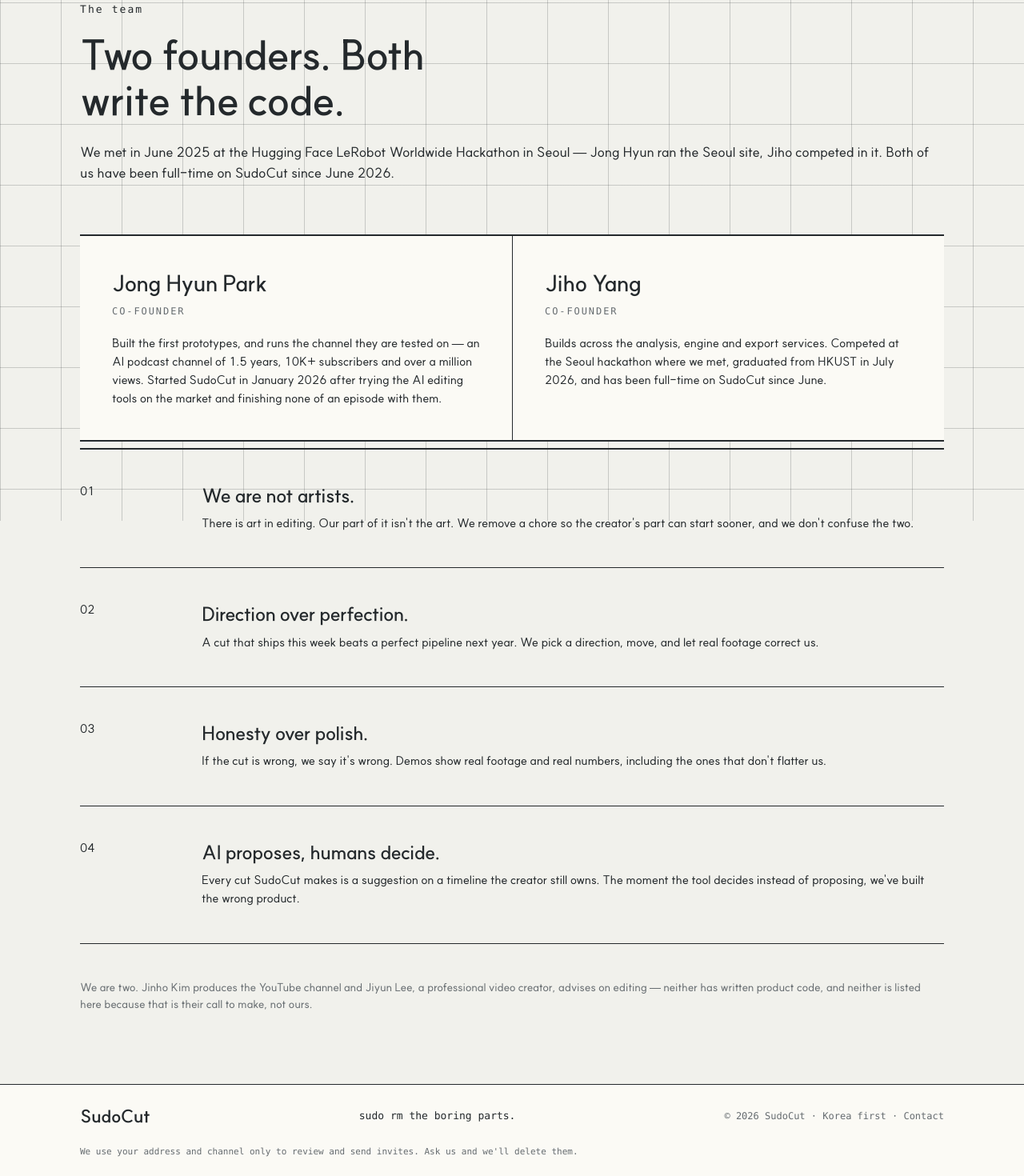
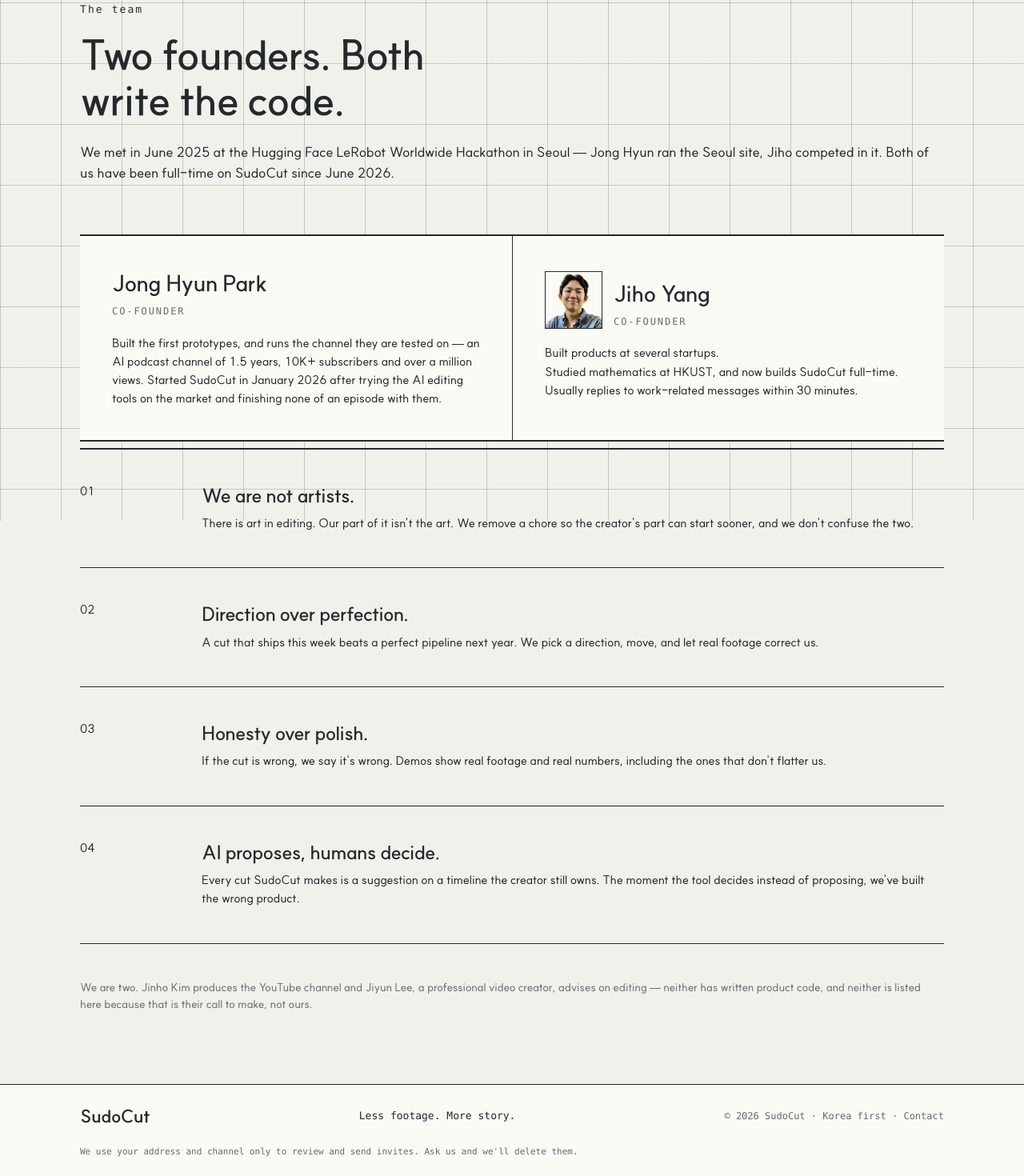
Before and after one commit to sudocut/home, a Next.js app: page /en/team in a window 1280 px wide. Shown: the part 149-1619 px from the top of the page at 80% size. Built offline with nearby package versions, Linux system fonts and the light colour scheme; a web font is replaced by a local one.

Commit message:
Update team profile and landing copy

```diff
--- a/app/[locale]/about/page.tsx
+++ b/app/[locale]/about/page.tsx
@@ -35,11 +35,7 @@
       <section className="sc-page-head">
         <p className="sc-kicker">{t("kicker")}</p>
         <h1>{t("title")}</h1>
-        <p className="sc-lede">
-          {t("ledeBefore")}
-          <span style={{ fontFamily: "var(--sc-mono)" }}>{t("ledeMono")}</span>
-          {t("ledeAfter")}
-        </p>
+        <p className="sc-lede">{t("lede")}</p>
       </section>
 
       <section aria-label={t("beliefsLabel")} className="sc-numbered">
--- a/app/[locale]/team/page.tsx
+++ b/app/[locale]/team/page.tsx
@@ -1,10 +1,14 @@
 import type { Metadata } from "next";
+import Image from "next/image";
 import { getTranslations, setRequestLocale } from "next-intl/server";
 
 type LocaleParams = { locale: string };
 
 const PEOPLE = ["jonghyun", "jiho"] as const;
 const RULES = ["one", "two", "three", "four"] as const;
+const PERSON_PHOTOS: Partial<Record<(typeof PEOPLE)[number], string>> = {
+  jiho: "/team/jihoyang-cutout.webp",
+};
 
 export async function generateMetadata({
   params,
@@ -44,13 +48,39 @@
           2026-07-27 to publish themselves, so this is theirs and only theirs —
           no birth years, no personal social links, and no third parties. */}
       <section aria-label={t("peopleLabel")} className="sc-people">
-        {PEOPLE.map((person) => (
-          <article className="sc-person" key={person}>
-            <h2>{t(`people.${person}.name`)}</h2>
-            <p className="sc-person-role">{t(`people.${person}.role`)}</p>
-            <p className="sc-person-copy">{t(`people.${person}.copy`)}</p>
-          </article>
-        ))}
+        {PEOPLE.map((person) => {
+          const photo = PERSON_PHOTOS[person];
+          return (
+            <article
+              className={photo ? "sc-person sc-person--with-photo" : "sc-person"}
+              key={person}
+            >
+              <div
+                className={photo ? "sc-person-head sc-person-head--with-photo" : "sc-person-head"}
+              >
+                {photo ? (
+                  <figure className="sc-person-photo-frame" aria-hidden="true">
+                    <Image
+                      className="sc-person-photo"
+                      src={photo}
+                      width={512}
+                      height={512}
+                      alt=""
+                      sizes="72px"
+                    />
+                  </figure>
+                ) : null}
+                <div className="sc-person-title">
+                  <h2>{t(`people.${person}.name`)}</h2>
+                  <p className="sc-person-role">{t(`people.${person}.role`)}</p>
+                </div>
+              </div>
+              <div className="sc-person-body">
+                <p className="sc-person-copy">{t(`people.${person}.copy`)}</p>
+              </div>
+            </article>
+          );
+        })}
       </section>
 
       <section aria-label={t("rulesLabel")} className="sc-numbered">
--- a/app/globals.css
+++ b/app/globals.css
@@ -374,6 +374,8 @@
   line-height: 1.1;
   margin: 18px 0 22px;
   max-width: 18ch;
+  white-space: pre-line;
+  word-break: keep-all;
 }
 
 /* Pricing's headline is the one that runs full width — it is a two-sentence
@@ -454,6 +456,40 @@
   padding: 44px 40px 40px;
 }
 
+.sc-person-head {
+  display: flex;
+  align-items: flex-start;
+}
+
+.sc-person-head--with-photo {
+  align-items: flex-end;
+  gap: 14px;
+}
+
+.sc-person-photo-frame {
+  flex: 0 0 auto;
+  width: 72px;
+  aspect-ratio: 1;
+  margin: 0;
+  overflow: hidden;
+  border: 1.5px solid var(--sc-content);
+  background: transparent;
+}
+
+.sc-person-photo {
+  display: block;
+  width: 100%;
+  height: 100%;
+  object-fit: cover;
+  opacity: 1;
+  filter: none;
+}
+
+.sc-person-title,
+.sc-person-body {
+  min-width: 0;
+}
+
 .sc-person + .sc-person {
   border-left: 1px solid var(--sc-content);
 }
@@ -475,6 +511,7 @@
 .sc-person-copy {
   margin-top: 18px;
   font-size: 15px;
+  white-space: pre-line;
 }
 
 .sc-team-note {
@@ -973,6 +1010,8 @@
   font-size: clamp(32px, 4.2vw, 54px);
   line-height: 1.04;
   letter-spacing: -0.025em;
+  white-space: pre-line;
+  word-break: keep-all;
 }
 
 /* Short on purpose. The founder cut the page twice; this line survives both
@@ -1094,6 +1133,14 @@
     padding: 36px 26px 32px;
   }
 
+  .sc-person-head--with-photo {
+    gap: 12px;
+  }
+
+  .sc-person-photo-frame {
+    width: 64px;
+  }
+
   .sc-block-head {
     padding: 18px 22px;
   }
--- a/messages/en.json
+++ b/messages/en.json
@@ -1,6 +1,6 @@
 {
   "meta": {
-    "title": "SudoCut — sudo rm the boring parts.",
+    "title": "SudoCut — Less footage. More story.",
     "titleTemplate": "{page} — SudoCut",
     "description": "SudoCut removes the boring parts from long spoken footage. Join the closed-beta waitlist."
   },
@@ -19,7 +19,7 @@
     }
   },
   "footer": {
-    "tagline": "sudo rm the boring parts.",
+    "tagline": "Less footage. More story.",
     "rights": "© {year} SudoCut · Korea first",
     "privacy": "We use your address and channel only to review and send invites. Ask us and we'll delete them."
   },
@@ -29,7 +29,7 @@
     "privacy": "We use your address and channel only to review and send invites. Ask us and we'll delete them."
   },
   "home": {
-    "kicker": "sudo rm the boring parts.",
+    "kicker": "Less footage. More story.",
     "title": "AI cut it. We published it. Same views.",
     "qualifier": "Same episode, two edits, one channel we run. A view count.",
     "deliverable": "MP4 + a Premiere or Final Cut project. Every cut opens.",
@@ -42,9 +42,7 @@
   "about": {
     "kicker": "Why we exist",
     "title": "Editing is the work. Scrubbing dead air isn't.",
-    "ledeBefore": "A recurring podcast or interview show records for hours, then one producer spends hours more cutting what nobody wanted to hear. It is slow, repetitive, and no one's judgement is in it. So we ",
-    "ledeMono": "sudo rm",
-    "ledeAfter": " it.",
+    "lede": "A recurring podcast or interview show records for hours, then one producer spends hours more cutting what nobody wanted to hear. It is slow, repetitive, and not where the creator's judgment matters most. SudoCut removes that repetitive first pass.",
     "beliefsLabel": "What we believe",
     "beliefs": {
       "one": {
@@ -86,7 +84,7 @@
       "jiho": {
         "name": "Jiho Yang",
         "role": "Co-founder",
-        "copy": "Builds across the analysis, engine and export services. Competed at the Seoul hackathon where we met, graduated from HKUST in July 2026, and has been full-time on SudoCut since June."
+        "copy": "Built products at several startups.\nStudied mathematics at HKUST, and now builds SudoCut full-time.\nUsually replies to work-related messages within 30 minutes."
       }
     },
     "rulesLabel": "How we decide",
--- a/messages/ko.json
+++ b/messages/ko.json
@@ -1,6 +1,6 @@
 {
   "meta": {
-    "title": "SudoCut — sudo rm the boring parts.",
+    "title": "SudoCut — 지루한 부분은 덜어냅니다.",
     "titleTemplate": "{page} — SudoCut",
     "description": "SudoCut은 긴 말 영상의 지루한 부분을 덜어냅니다. 비공개 베타를 신청하세요."
   },
@@ -19,7 +19,7 @@
     }
   },
   "footer": {
-    "tagline": "sudo rm the boring parts.",
+    "tagline": "지루한 부분은 덜어냅니다.",
     "rights": "© {year} SudoCut · 한국부터",
     "privacy": "이메일과 채널 링크는 초대 검토와 발송에만 씁니다."
   },
@@ -29,8 +29,8 @@
     "privacy": "이메일과 채널 링크는 초대 검토와 발송에만 씁니다."
   },
   "home": {
-    "kicker": "sudo rm the boring parts.",
-    "title": "AI가 편집한 영상을 올렸고, 조회수는 사람 편집본과 같았습니다.",
+    "kicker": "지루한 부분은 덜어냅니다.",
+    "title": "AI로 편집했습니다.\n사람 편집본과\n조회수가 같았습니다.",
     "qualifier": "같은 회차를 두 가지 버전으로 편집해 저희가 운영하는 채널에 올렸고, 조회수로 비교했습니다.",
     "deliverable": "MP4와 프리미어 또는 파이널컷 프로젝트를 함께 제공합니다. 잘린 컷은 프로젝트에서 확인할 수 있습니다.",
     "channels": {
@@ -41,10 +41,8 @@
   },
   "about": {
     "kicker": "만든 이유",
-    "title": "편집은 중요합니다. 하지만 빈 구간을 훑어내는 일은 반복 작업입니다.",
-    "ledeBefore": "팟캐스트나 인터뷰를 꾸준히 올리면 몇 시간씩 녹화한 뒤, 또 몇 시간을 들여 듣기 어려운 구간을 잘라내야 합니다. 느리고 반복적인 일이고, 매번 창작자의 판단이 필요한 장면도 아닙니다. 그래서 저희가 ",
-    "ledeMono": "sudo rm",
-    "ledeAfter": " 합니다.",
+    "title": "편집은 중요합니다.\n빈 구간 정리는\n반복 작업입니다.",
+    "lede": "팟캐스트나 인터뷰를 꾸준히 올리면 몇 시간씩 녹화한 뒤, 또 몇 시간을 들여 듣기 어려운 구간을 잘라내야 합니다. 느리고 반복적인 일이고, 매번 창작자의 판단이 필요한 장면도 아닙니다. 그래서 SudoCut은 그 반복 작업을 먼저 덜어냅니다.",
     "beliefsLabel": "우리가 믿는 것",
     "beliefs": {
       "one": {
@@ -86,7 +84,7 @@
       "jiho": {
         "name": "양지호",
         "role": "공동창업자",
-        "copy": "분석, 엔진, 내보내기 서비스를 만듭니다. 저희가 만난 서울 해커톤에 참가했고, 2026년 7월 HKUST를 졸업했습니다. 2026년 6월부터 SudoCut에 풀타임으로 일하고 있습니다."
+        "copy": "다수의 스타트업에서 제품을 개발했습니다.\nHKUST에서 수학을 전공했으며, 풀타임으로 SudoCut을 개발하고 있습니다.\n업무 관련 연락은 보통 30분 이내 답변합니다."
       }
     },
     "rulesLabel": "결정하는 방식",
```
Also changed, not shown: public/team/jihoyang-cutout.webp (added).
